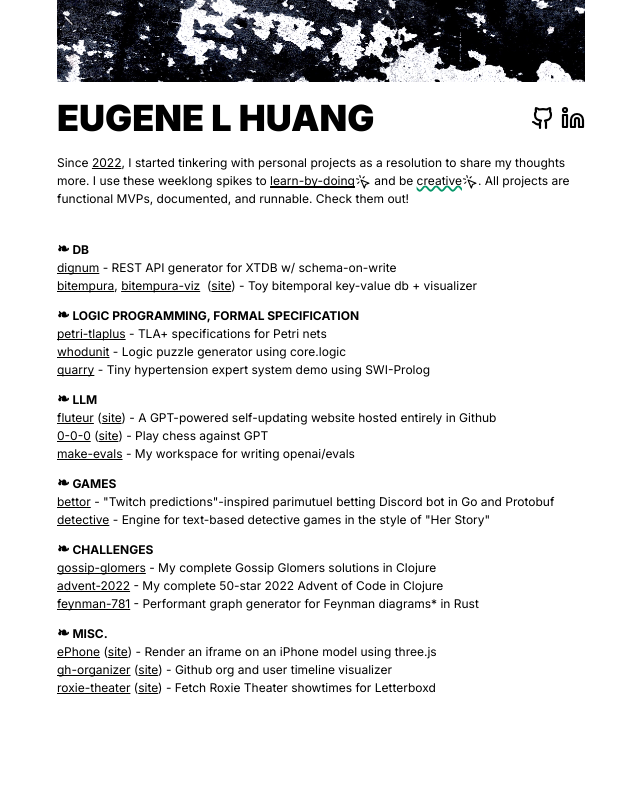
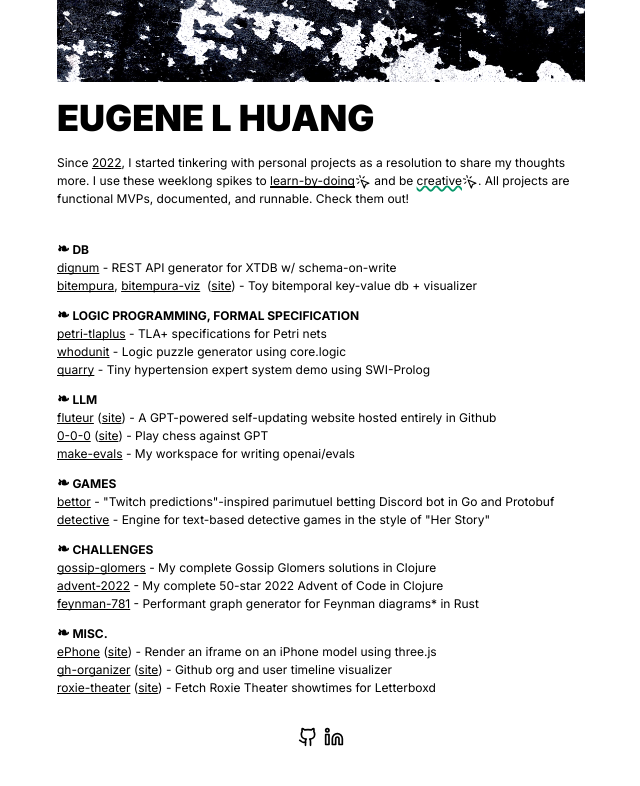
Before and after one commit to elh/elh.github.io, a React (Create React App) app: page / in a window 1280 px wide. Shown: the top 786 px of the page, without its empty margins (319-959 px from the left). Built offline with nearby package versions, Linux system fonts and the light colour scheme.

Commit message:
icons at bottom

```diff
--- a/src/App.js
+++ b/src/App.js
@@ -87,11 +87,6 @@ function App() {
           <img className="mb-6 invert-0 dark:invert" alt="" src={coverImg} />
           <header className="flex justify-between items-center mt-6">
             <a href={process.env.PUBLIC_URL} className="text-5xl font-black link link-hover decoration-4">{"Eugene L Huang".toUpperCase()}</a>
-            <div className="flex space-x-2">
-              <a href={`https://github.com/elh`} target={iframed ? "_blank": ""} rel="noreferrer" className="link link-hover"><Github size={24} strokeWidth={2.2} /></a>
-              <a href={`https://www.linkedin.com/in/elhonline/`} target={iframed ? "_blank": ""} rel="noreferrer" className="link link-hover"><Linkedin size={24} strokeWidth={2.2} /></a>
-              {/* <a href={`https://twitter.com/elh_online`} target={iframed ? "_blank": ""} rel="noreferrer" className="link link-hover"><Twitter size={24} strokeWidth={2.2} /></a> */}
-            </div>
           </header>
           <Projects projects={content.projects} iframed={iframed} />
           {/* <div className="mt-14 chat chat-end">
@@ -107,6 +102,11 @@ function App() {
           {/* Factor out into content file when I support html/markdown */}
           {/* <div className="mt-4">I'm an engineer at <a href={`https://goforward.com/technology`} target={iframed ? "_blank": ""} rel="noreferrer" className="link">Forward</a> working on radically rebuilding healthcare in software and hardware. Previously, I was building a new data management product at Box and studied EECS at UC Berkeley. :)</div> */}
           {/* <div className="mt-8 text-sm text-center font-mono">{'<!-- TODO: add stuff -->'}</div> */}
+          <div className="my-10 flex justify-center space-x-2">
+            <a href={`https://github.com/elh`} target={iframed ? "_blank": ""} rel="noreferrer" className="link link-hover"><Github size={20} strokeWidth={2} /></a>
+            <a href={`https://www.linkedin.com/in/elhonline/`} target={iframed ? "_blank": ""} rel="noreferrer" className="link link-hover"><Linkedin size={20} strokeWidth={2} /></a>
+            {/* <a href={`https://twitter.com/elh_online`} target={iframed ? "_blank": ""} rel="noreferrer" className="link link-hover"><Twitter size={24} strokeWidth={2.2} /></a> */}
+          </div>
         </div>
       </div>
     </div>
```
